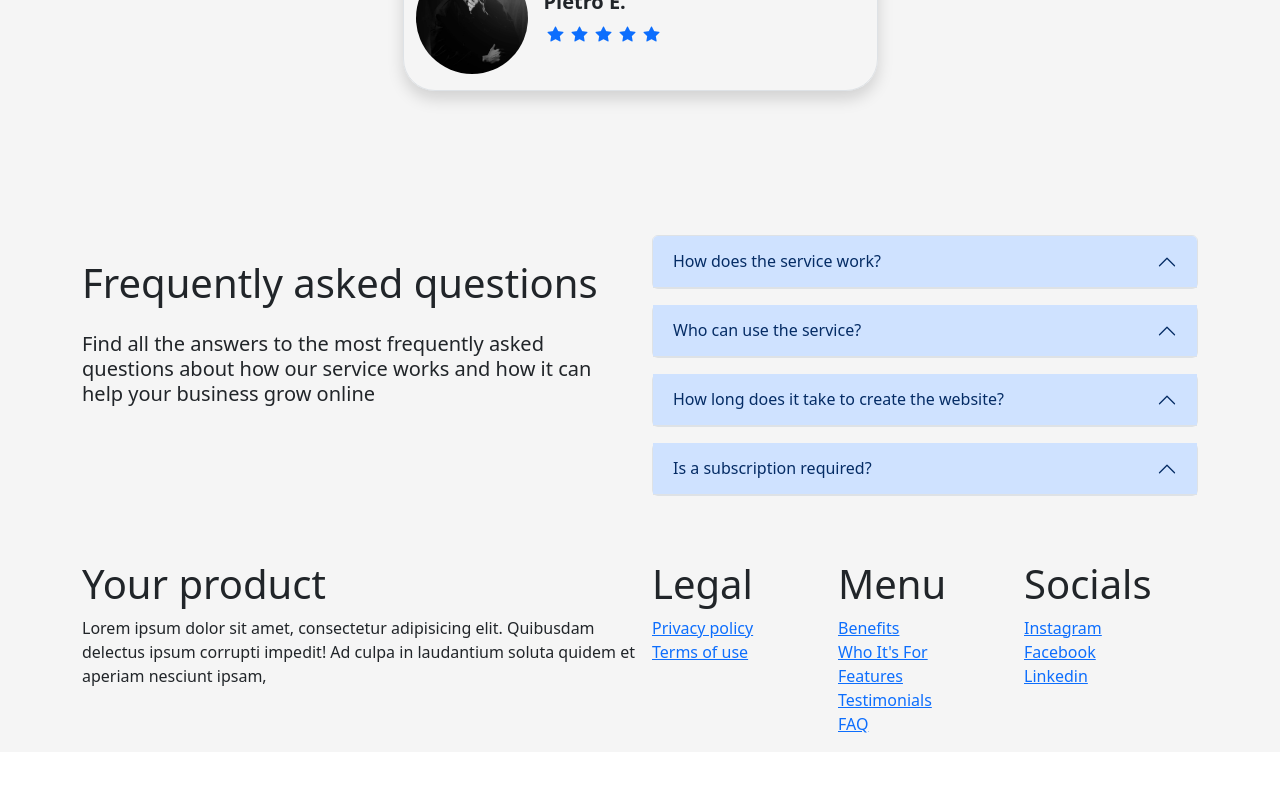
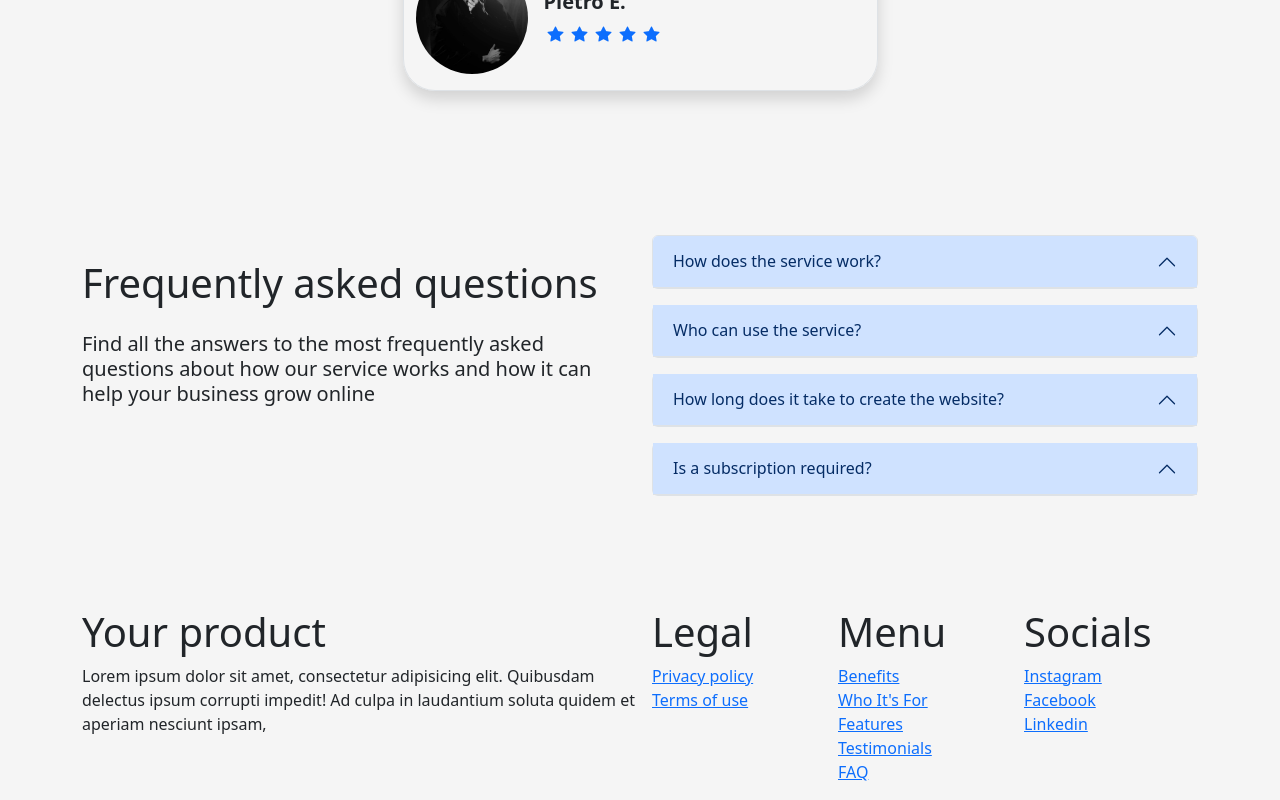
Before and after one commit to corgab/simple-landingpage, a Vue app: page / in a window 1280 px wide. Shown: the part 2518-3318 px from the top of the page. Before the commit the page ends 3270 px from the top, so only its background shows below. Built offline with nearby package versions, Linux system fonts and the light colour scheme.

Commit message:
better design

```diff
--- a/src/components/Features.vue
+++ b/src/components/Features.vue
@@ -1,9 +1,9 @@
 <template>
     <div class="container py-5" id="features-section">
         <div class="row row-cols-1 row-cols-sm-2 align-items-center align-items-md-start justify-content-center">
-            <div class="col">
-                <h1 class="py-3">{{ title }}</h1>
-                <ul class="d-flex gap-3 p-0 flex-wrap">
+            <div class="col ">
+                <h1 class="py-3 text-center text-sm-start">{{ title }}</h1>
+                <ul class="d-flex gap-3 p-0 flex-wrap justify-content-center justify-content-sm-start ">
                     <li class="border rounded text-center d-inline-block btn btn-lg btn-white" v-for="card in cards">
                         {{ card }}</li>
                 </ul>
--- a/src/components/Footer.vue
+++ b/src/components/Footer.vue
@@ -1,5 +1,5 @@
 <template>
-    <div class="container">
+    <div class="container pt-5">
         <div class="row justify-content-between ">
             <div class="col">
                 <h1>{{ title }}</h1>
```
